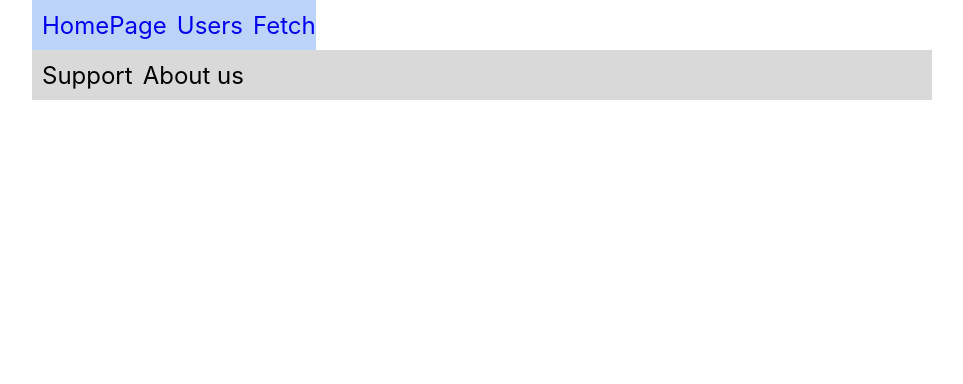
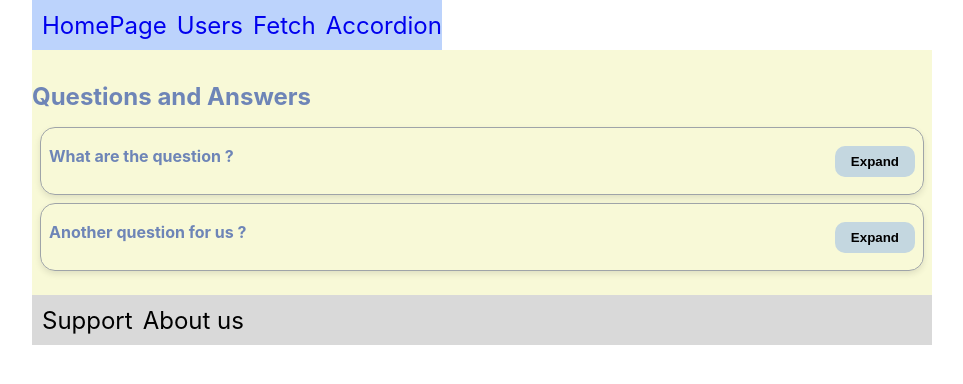
Before and after one commit to michael-ryk/react-all-concept-in-one-project, a React (Create React App) app: page /accordion in a window 1280 px wide. Shown: the top 384 px of the page, without its empty margins (158-1121 px from the left). Built offline with nearby package versions, Linux system fonts and the light colour scheme.

Commit message:
Add Accordion with styles

```diff
--- a/src/App.js
+++ b/src/App.js
@@ -2,11 +2,12 @@ import { Route, Routes, Navigate } from 'react-router-dom';
 
 import classes from './App.module.css'
 import UserModule from './components/UI/UserModule';
-import FetchApi from './components/UI/FetchApi';
+import FetchApi from './components/FetchApi/FetchApi';
 import Layout from './layout/Layout';
 import MainNavigation from './layout/MainNavigation';
 import Footer from './layout/Footer';
 import HomePage from './pages/HomePage';
+import Accordion from './pages/Accordion';
 
 function App() {
   return (
@@ -18,6 +19,7 @@ function App() {
           <Route path='homepage' element={<HomePage />} />
           <Route path='usermodule' element={<UserModule />} />
           <Route path='fetchapi' element={<FetchApi />} />
+          <Route path='accordion' element={<Accordion />} />
         </Routes>
       </Layout>
       <Footer />
--- /dev/null
+++ b/src/components/Accordion/AccordionItem.jsx
@@ -0,0 +1,16 @@
+import classes from './AccordionItem.module.css';
+const AccordionItem = ({question, answer}) => {
+
+
+  return (
+    <article className={classes.acccontainer}>
+      <header className={classes.accheader}>
+        <h4>{question}</h4>
+        <button className={classes.btn}>Expand</button>
+      </header>
+      <p>{answer}</p>
+    </article>
+  )
+}
+
+export default AccordionItem;
--- /dev/null
+++ b/src/components/Accordion/AccordionItem.module.css
@@ -0,0 +1,35 @@
+.acccontainer {
+  margin: 0.5rem;
+  padding: 0.1rem 0.5rem;
+  border: solid 1px #9fa4a8;
+  border-radius: 15px;
+  box-shadow: 0 3px 6px rgba(0,0,0,0.1);
+}
+
+.accheader {
+  display: flex;
+  justify-content: space-between;
+  padding: 1rem 0;
+}
+
+.accheader h4 {
+  color: #6E85B7
+}
+
+.accheader button {
+  border: none;
+  border-radius: 10px;
+  background-color: #C4D7E0;
+  padding: 0.5rem 1rem;
+  font-weight: bold;
+  cursor: pointer;
+}
+
+.accheader button:hover {
+  background-color: #6E85B7;
+  color: white
+}
+
+.acccontainer p {
+  display: none;
+}
--- /dev/null
+++ b/src/components/Accordion/AccordionMain.jsx
@@ -0,0 +1,27 @@
+import AccordionItem from './AccordionItem';
+import classes from './AccordionMain.module.css';
+
+import accordionData from '../../dummyArrays/AccordionData';
+
+const AccordionMain = () => {
+
+  return (
+    <main className={classes.accflex}>
+      <div className={classes.acccontainer} >
+
+        <h3>Questions and Answers</h3>
+
+        <section className={classes.info}>
+          {accordionData.map( item => {
+            return (
+              <AccordionItem key={item.key} {...item}/>
+            )
+          })}
+        </section>
+
+      </div>
+    </main>
+  )
+}
+
+export default AccordionMain;
--- /dev/null
+++ b/src/components/Accordion/AccordionMain.module.css
@@ -0,0 +1,25 @@
+/* Collor pallete:
+#6E85B7
+#B2C8DF
+#C4D7E0
+#F8F9D7
+*/
+
+.accflex {
+  display: flex;
+  justify-content: center;
+  align-items: center;
+  background-color: #F8F9D7;
+}
+
+.acccontainer {
+  margin: 1rem auto;
+  width: 100%;
+}
+
+.acccontainer h3 {
+  margin: 1rem auto;
+  color: #6E85B7;
+  font-size: 1.5rem;
+  font-weight: bold;
+}
--- a/src/components/UI/FetchApi.jsx
+++ b/src/components/FetchApi/FetchApi.jsx
@@ -1,7 +1,7 @@
 import { useEffect, useState } from 'react';
 
-import dummyMovies from '../FetchApi/dummyMovies';
-import MovieList from '../FetchApi/MoviesList';
+import dummyMovies from './dummyMovies';
+import MovieList from './MoviesList';
 
 const FetchApi = () => {
 
--- /dev/null
+++ b/src/dummyArrays/AccordionData.js
@@ -0,0 +1,14 @@
+const accordionData = [
+  {
+    id: 'a1',
+    question: 'What are the question ?',
+    answer: 'Consectetur magna non eiusmod amet sint sit quis nisi eu elit. Dolore velit sit aliqua proident ut consequat magna veniam nisi Lorem reprehenderit laboris nisi. Exercitation nisi magna excepteur eiusmod est velit sunt nulla cupidatat. Sit proident enim minim non velit magna cillum sunt est minim. Sunt exercitation reprehenderit non pariatur fugiat excepteur cupidatat. Proident commodo mollit elit enim cupidatat do laborum Lorem.',
+  },
+  {
+    id: 'a2',
+    question: 'Another question for us ?',
+    answer: 'Culpa commodo ad dolor ad aute. Labore labore duis aliquip excepteur dolore ut laboris irure ad. Aliqua pariatur incididunt adipisicing eiusmod ad culpa commodo ex sit exercitation duis.',
+  },
+];
+
+export default accordionData;
--- a/src/index.css
+++ b/src/index.css
@@ -1,3 +1,11 @@
+*,
+::after,
+::before {
+  margin: 0;
+  padding: 0;
+  box-sizing: border-box;
+}
+
 body {
   margin: 0;
   font-family: -apple-system, BlinkMacSystemFont, 'Segoe UI', 'Roboto', 'Oxygen',
--- a/src/layout/MainNavigation.jsx
+++ b/src/layout/MainNavigation.jsx
@@ -22,6 +22,11 @@ const MainNavigation = () => {
               Fetch
             </NavLink>
           </li>
+          <li>
+            <NavLink to='accordion' className={({isActive}) => isActive ? activeClassName : undefined}>
+              Accordion
+            </NavLink>
+          </li>
         </ul>
       </nav>
     </header>
--- /dev/null
+++ b/src/pages/Accordion.js
@@ -0,0 +1,8 @@
+import AccordionMain from '../components/Accordion/AccordionMain';
+
+const Accordion = () => {
+
+  return <AccordionMain />
+}
+
+export default Accordion;
```
